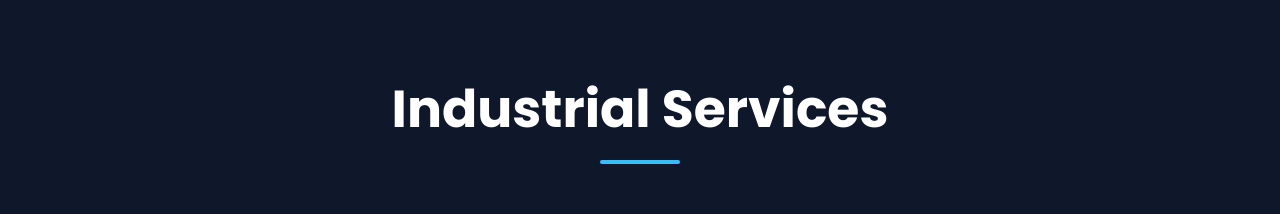
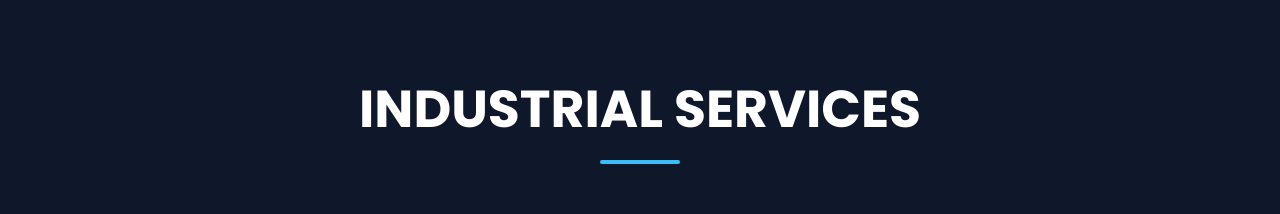
Before and after one commit to MRY0709/za-automation-next, a Next.js app: page / in a window 1280 px wide. Shown: the part 820-1034 px from the top of the page. Built offline with nearby package versions, Linux system fonts and the light colour scheme.

Commit message:
Update services section heading

```diff
--- a/pages/Home.jsx
+++ b/pages/Home.jsx
@@ -5,7 +5,7 @@ function Home() {
       <Hero />
 
       <section className="features">
-        <h2 className="section-title">Industrial Services</h2>
+        <h2 className="section-title">INDUSTRIAL SERVICES</h2>
 
         <div className="feature-grid">
           <div className="feature-card">
--- a/pages/Services.jsx
+++ b/pages/Services.jsx
@@ -63,7 +63,7 @@ function Services() {
 
   return (
     <section className="services-page">
-      <h1 className="section-title">Our Services</h1>
+      <h1 className="section-title">OUR SERVICES</h1>
 
       <div className="services-grid">
         {services.map((service, index) => (
```
